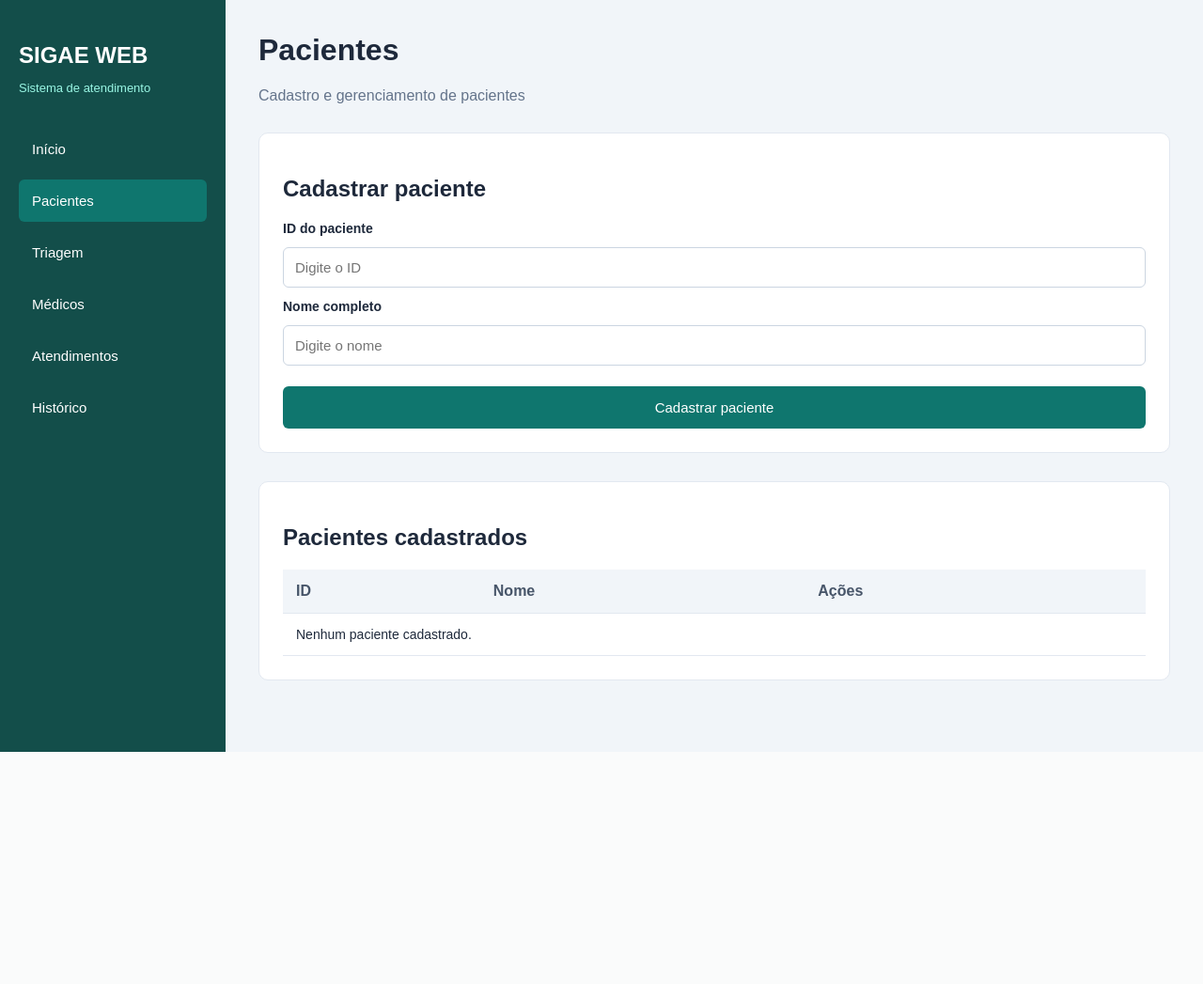
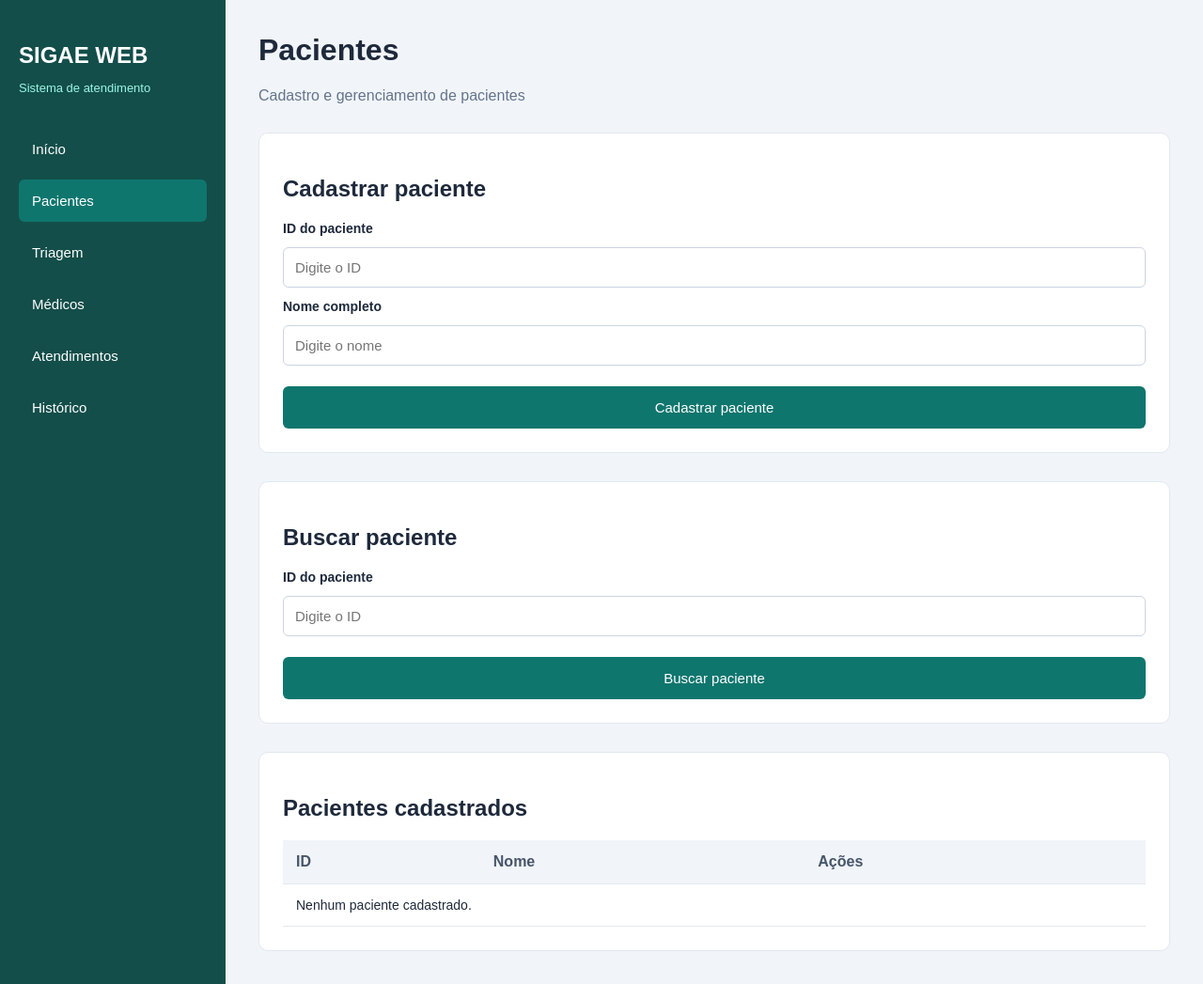
Before and after one commit to predro1/sigae-web, a Flask app: page /pacientes in a window 1280 px wide. Shown: the whole page at 94% size. Before the commit the page ends 800 px from the top, so only its background shows below. Run offline with Flask 3, Linux system fonts and the light colour scheme.

Commit message:
feat: implementa busca de pacientes por ID

```diff
--- a/app.py
+++ b/app.py
@@ -5,10 +5,13 @@ app = Flask(__name__)
 
 tabela_pacientes = TabelaHash()
 
+
 @app.route("/")
 def inicio():
     return render_template("index.html")
 
+
+# Cadastro e listagem de pacientes
 @app.route("/pacientes", methods=["GET", "POST"])
 def pacientes():
     mensagem = ""
@@ -39,21 +42,57 @@ def pacientes():
         mensagem=mensagem
     )
 
+
+# Busca de pacientes pela tabela hash
+@app.route("/pacientes/buscar")
+def buscar_paciente():
+    id_paciente = request.args.get("id", type=int)
+
+    paciente_encontrado = None
+    mensagem_busca = ""
+
+    if id_paciente is None or id_paciente <= 0:
+        mensagem_busca = "Informe um ID válido."
+
+    else:
+        paciente_encontrado = tabela_pacientes.buscar(id_paciente)
+
+        if paciente_encontrado is None:
+            mensagem_busca = "Paciente não encontrado."
+
+    lista_pacientes = []
+
+    for lista in tabela_pacientes.tabela:
+        for paciente in lista:
+            lista_pacientes.append(paciente)
+
+    return render_template(
+        "pacientes.html",
+        pacientes=lista_pacientes,
+        paciente_encontrado=paciente_encontrado,
+        mensagem_busca=mensagem_busca
+    )
+
+
 @app.route("/triagem")
 def triagem():
     return render_template("pagina.html", titulo="Triagem")
+
 
 @app.route("/medicos")
 def medicos():
     return render_template("pagina.html", titulo="Médicos")
 
+
 @app.route("/atendimentos")
 def atendimentos():
     return render_template("pagina.html", titulo="Atendimentos")
+
 
 @app.route("/historico")
 def historico():
     return render_template("pagina.html", titulo="Histórico")
 
+
 if __name__ == "__main__":
     app.run(debug=True)
--- a/static/style.css
+++ b/static/style.css
@@ -213,3 +213,16 @@ td {
     padding: 12px;
     border-radius: 6px;
 }
+
+.mensagem-sucesso {
+    background-color: #dcfce7;
+    color: #166534;
+    padding: 15px;
+    border-radius: 6px;
+    margin-top: 15px;
+}
+
+.mensagem-sucesso p {
+    color: #166534;
+    margin: 8px 0;
+}
--- a/templates/pacientes.html
+++ b/templates/pacientes.html
@@ -35,7 +35,7 @@
                 <p class="mensagem-erro">{{ mensagem }}</p>
             {% endif %}
 
-            <form method="POST">
+            <form method="POST" action="{{ url_for('pacientes') }}">
                 <label for="id">ID do paciente</label>
                 <input type="number" id="id" name="id"
                        min="1" placeholder="Digite o ID" required>
@@ -48,6 +48,33 @@
                     Cadastrar paciente
                 </button>
             </form>
+        </section>
+
+        <section class="painel">
+            <h2>Buscar paciente</h2>
+
+            <form method="GET" action="{{ url_for('buscar_paciente') }}">
+                <label for="id_busca">ID do paciente</label>
+
+                <input type="number" id="id_busca" name="id"
+                       min="1" placeholder="Digite o ID" required>
+
+                <button type="submit" class="btn-principal">
+                    Buscar paciente
+                </button>
+            </form>
+
+            {% if paciente_encontrado %}
+                <div class="mensagem-sucesso">
+                    <strong>Paciente encontrado!</strong>
+                    <p>ID: {{ paciente_encontrado[0] }}</p>
+                    <p>Nome: {{ paciente_encontrado[1] }}</p>
+                </div>
+            {% endif %}
+
+            {% if mensagem_busca %}
+                <p class="mensagem-erro">{{ mensagem_busca }}</p>
+            {% endif %}
         </section>
 
         <section class="painel">
```
